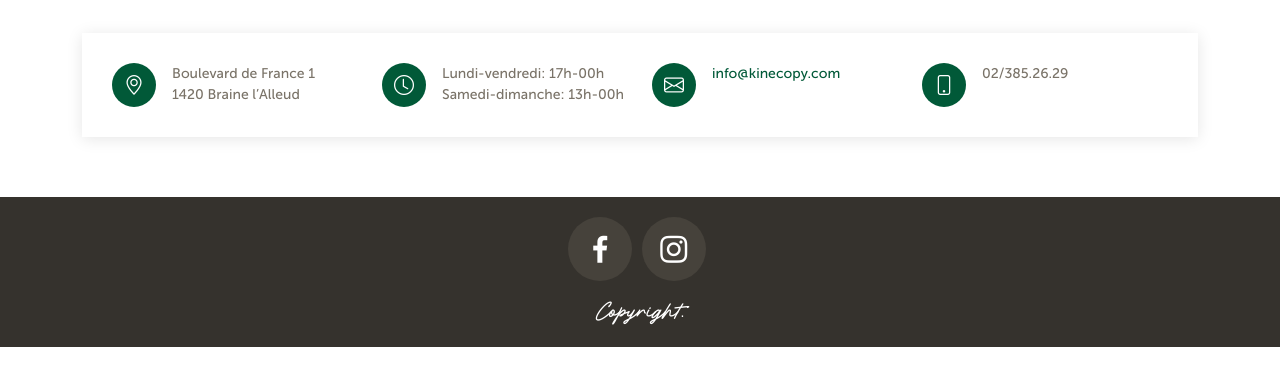
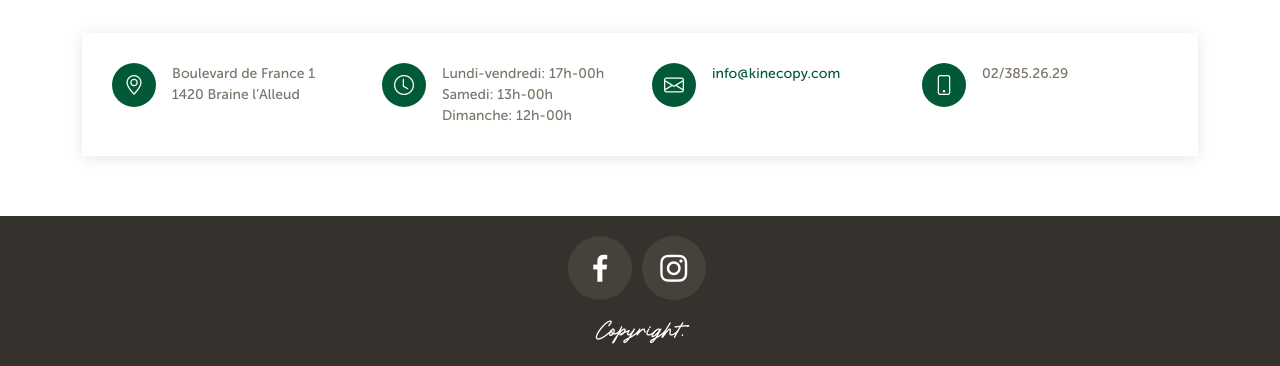
Before and after one commit to willdn/copyright, a website: page index.html in a window 1280 px wide. Shown: the part 3494-3860 px from the top of the page. Drawn offline with Linux system fonts and the light colour scheme.

Commit message:
Update opening hours

```diff
--- a/index.html
+++ b/index.html
@@ -324,7 +324,8 @@
               <!-- <h4>Open Hours:</h4> -->
               <!-- <p>Monday-Saturday:<br>11:00 AM - 2300 PM</p> -->
               <p>Lundi-vendredi: 17h-00h</p>
-              <p>Samedi-dimanche: 13h-00h</p>
+              <p>Samedi: 13h-00h</p>
+              <p>Dimanche: 12h-00h</p>
             </div>
 
             <div class="col-lg-3 col-md-6 info mt-4 mt-lg-0 ">
```
